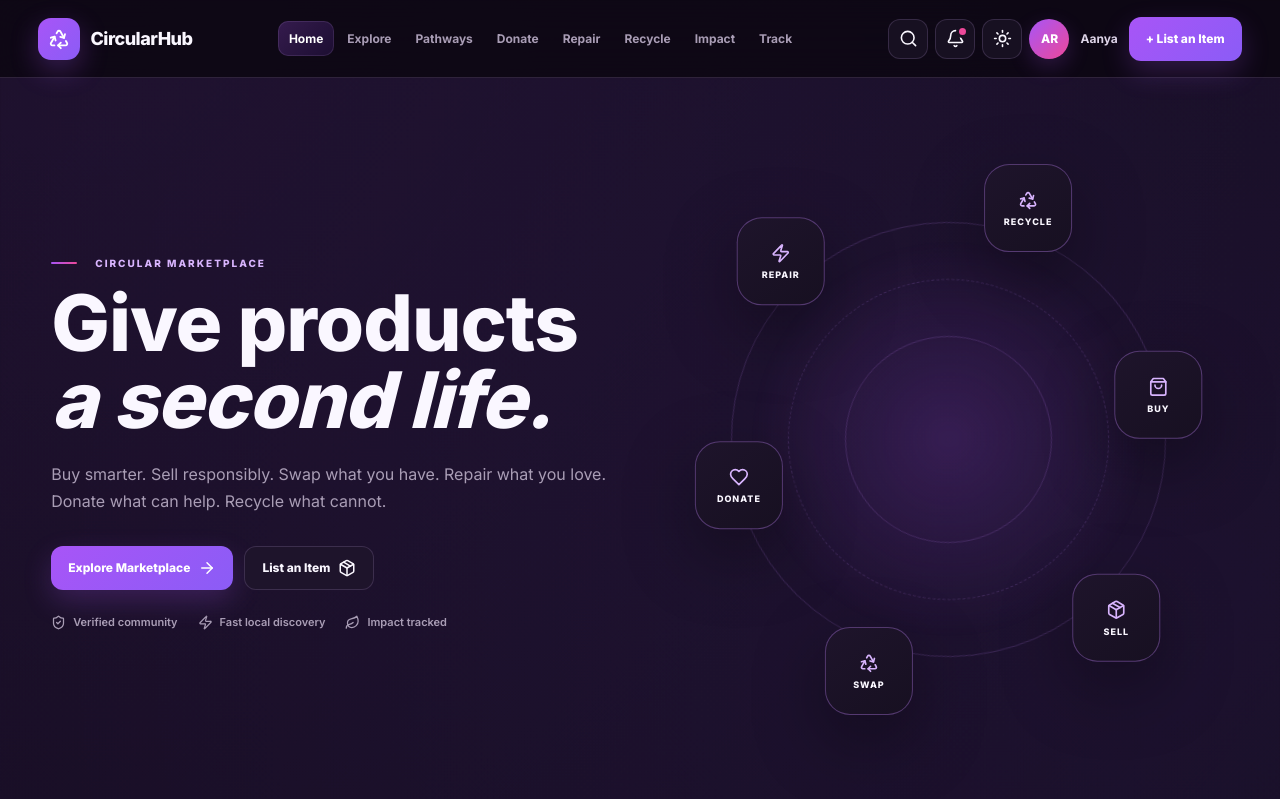
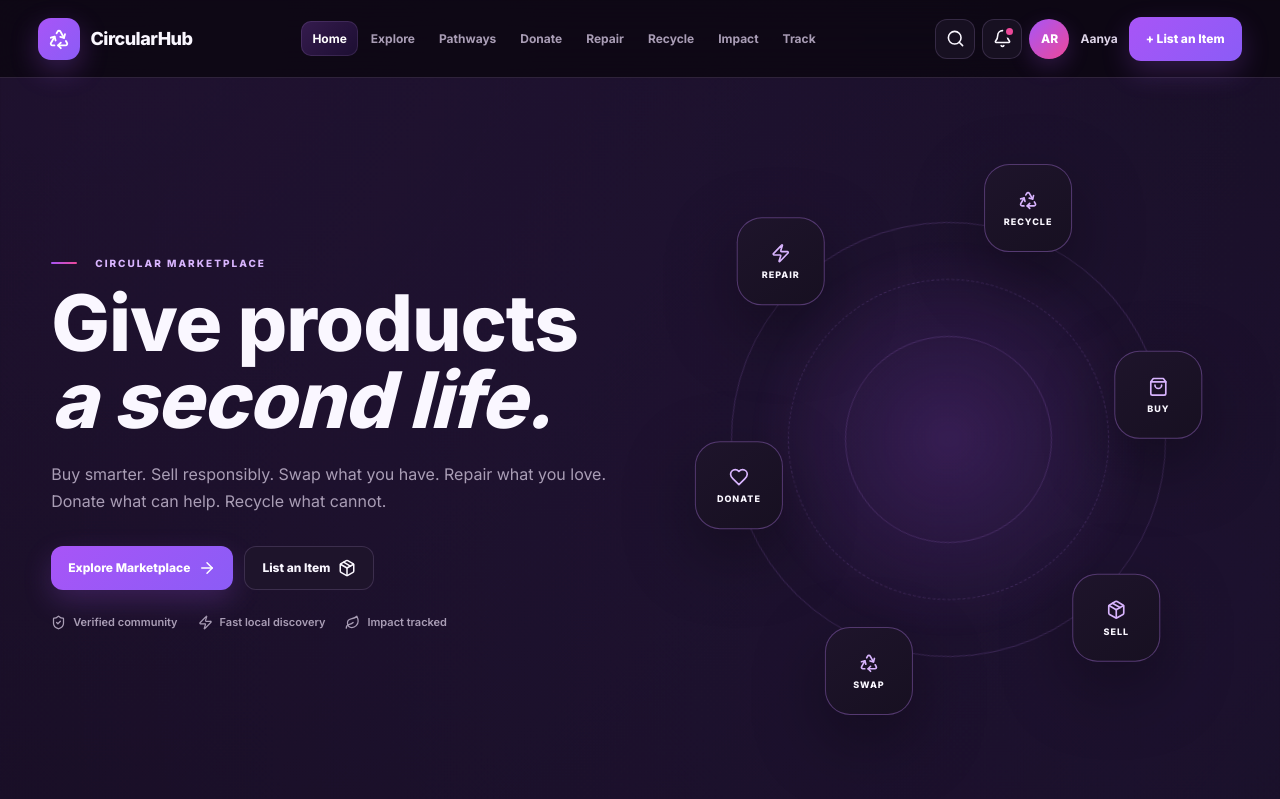
Before and after one commit to aanya261/CircularHub, a React (Vite) app: page / in a window 1280 px wide. Shown: the top 799 px of the page. Built offline with nearby package versions, Linux system fonts and the light colour scheme; a web font is replaced by a local one.

Commit message:
Update seller name and remove theme toggle

```diff
--- a/src/App.tsx
+++ b/src/App.tsx
@@ -13,7 +13,6 @@ import {
   Leaf,
   Menu,
   MessageCircle,
-  Moon,
   Package,
   Phone,
   Recycle,
@@ -21,7 +20,6 @@ import {
   ShieldCheck,
   ShoppingBag,
   Sparkles,
-  Sun,
   Tablet,
   User,
   X,
@@ -92,8 +90,6 @@ function App() {
     useState<Product | null>(null);
 
   const [modal, setModal] = useState<ModalType>(null);
-
-  const [darkMode, setDarkMode] = useState(true);
 
   const [searchText, setSearchText] = useState("");
 
@@ -410,7 +406,7 @@ function App() {
   };
 
   return (
-    <div className={darkMode ? "app dark" : "app light"}>
+    <div className="app dark">
 
       {/* ================= NAVBAR ================= */}
 
@@ -485,18 +481,6 @@ function App() {
             >
               <Bell size={19} />
               <span className="notificationDot" />
-            </button>
-
-            <button
-              className="iconButton"
-              title="Theme"
-              onClick={() => setDarkMode(!darkMode)}
-            >
-              {darkMode ? (
-                <Sun size={19} />
-              ) : (
-                <Moon size={19} />
-              )}
             </button>
 
             <button
@@ -1987,9 +1971,10 @@ function App() {
               <div className="sellerBox">
 
                 <div className="sellerAvatar">
-                  {selectedProduct.seller
-                    .slice(0, 2)
-                    .toUpperCase()}
+                  {(selectedProduct.name.toLowerCase().includes("dell")
+                    ? "Priya Goswami"
+                    : selectedProduct.seller
+                  ).slice(0, 2).toUpperCase()}
                 </div>
 
                 <div>
@@ -1999,7 +1984,9 @@ function App() {
                   </span>
 
                   <strong>
-                    {selectedProduct.seller}
+                    {selectedProduct.name.toLowerCase().includes("dell")
+                      ? "Priya Goswami"
+                      : selectedProduct.seller}
                   </strong>
 
                 </div>
```
